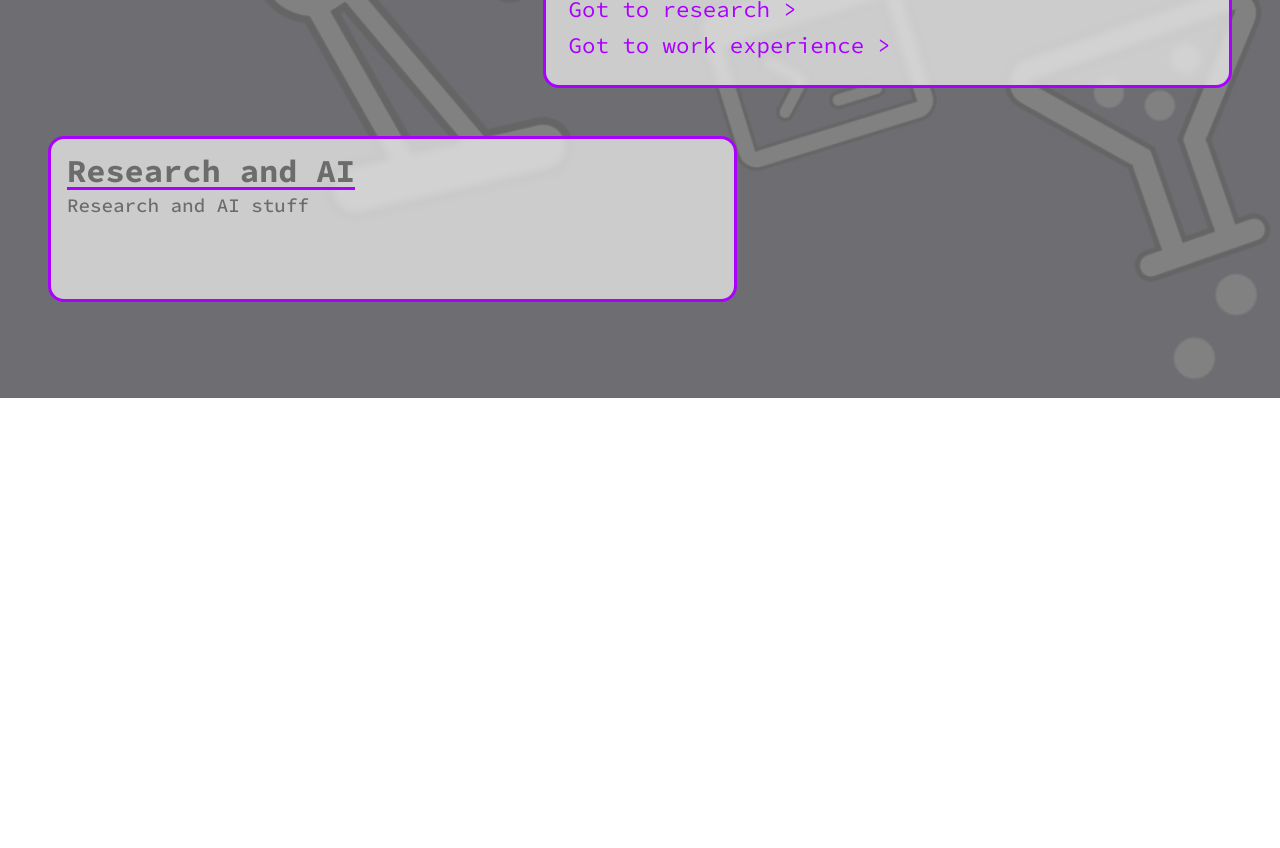
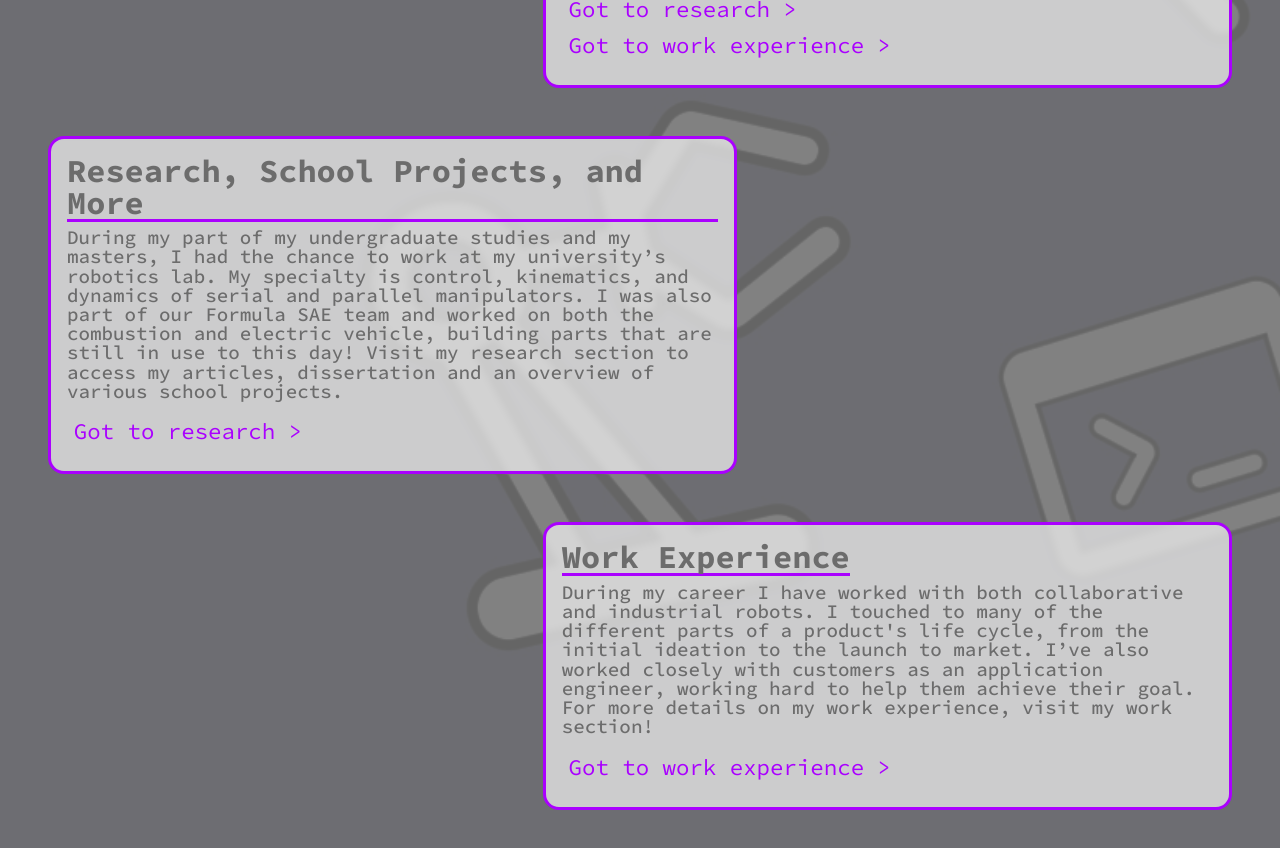
Before and after one commit to GabrielBoucher91/MyPortfolio, an Angular app: page /EN in a window 1280 px wide. Shown: the part 860-1708 px from the top of the page. Before the commit the page ends 1258 px from the top, so only its background shows below. Built offline with nearby package versions, Linux system fonts and the light colour scheme.

Commit message:
Sticky top bar and finished most of the about section

```diff
--- a/src/app/english/about-english/about-english.component.html
+++ b/src/app/english/about-english/about-english.component.html
@@ -26,9 +26,30 @@
     </app-about-card>
   </div>
   <div class="left">
-    <app-about-card>
-      <div title>Research and AI</div>
-      <div content>Research and AI stuff</div>
+    <app-about-card [links]="researchLink">
+      <div title>Research, School Projects, and More</div>
+      <div content>
+        During my part of my undergraduate studies and my masters, I had the
+        chance to work at my university’s robotics lab. My specialty is control,
+        kinematics, and dynamics of serial and parallel manipulators. I was also
+        part of our Formula SAE team and worked on both the combustion and
+        electric vehicle, building parts that are still in use to this day!
+        Visit my research section to access my articles, dissertation and an
+        overview of various school projects.
+      </div>
+    </app-about-card>
+  </div>
+  <div class="right">
+    <app-about-card [links]="workLink">
+      <div title>Work Experience</div>
+      <div content>
+        During my career I have worked with both collaborative and industrial
+        robots. I touched to many of the different parts of a product's life
+        cycle, from the initial ideation to the launch to market. I’ve also
+        worked closely with customers as an application engineer, working hard
+        to help them achieve their goal. For more details on my work experience,
+        visit my work section!
+      </div>
     </app-about-card>
   </div>
 </main>
--- a/src/app/english/about-english/about-english.component.ts
+++ b/src/app/english/about-english/about-english.component.ts
@@ -11,6 +11,8 @@ export class AboutEnglishComponent implements OnInit {
     { url: '/research', caption: 'Got to research' },
     { url: '/work', caption: 'Got to work experience' },
   ];
+  researchLink = [{ url: '/research', caption: 'Got to research' }];
+  workLink = [{ url: '/work', caption: 'Got to work experience' }];
 
   constructor() {}
 
--- a/src/app/english/english-home/english-home.component.html
+++ b/src/app/english/english-home/english-home.component.html
@@ -1,2 +1,2 @@
-<app-navbar></app-navbar>
+<div class="sticky"><app-navbar></app-navbar></div>
 <router-outlet></router-outlet>
--- a/src/app/english/english-home/english-home.component.scss
+++ b/src/app/english/english-home/english-home.component.scss
@@ -0,0 +1,5 @@
+.sticky {
+  position: sticky;
+  top: 0;
+  z-index: 1;
+}
--- a/src/app/first-load/first-load.component.scss
+++ b/src/app/first-load/first-load.component.scss
@@ -8,6 +8,7 @@
   right: 0;
   bottom: 0;
   background-color: var(--primary-blue);
+  z-index: 1000;
 }
 
 .animation-container {
--- a/src/app/shared/shared.module.ts
+++ b/src/app/shared/shared.module.ts
@@ -3,9 +3,10 @@ import { CommonModule } from '@angular/common';
 import { NavbarComponent } from './navbar/navbar.component';
 import { RouterModule } from '@angular/router';
 import { AboutCardComponent } from './about-card/about-card.component';
+import { SkillPanelComponent } from './skill-panel/skill-panel.component';
 
 @NgModule({
-  declarations: [NavbarComponent, AboutCardComponent],
+  declarations: [NavbarComponent, AboutCardComponent, SkillPanelComponent],
   imports: [CommonModule, RouterModule],
   exports: [NavbarComponent, AboutCardComponent],
 })
--- /dev/null
+++ b/src/app/shared/skill-panel/skill-panel.component.html
@@ -0,0 +1 @@
+<p>skill-panel works!</p>
--- /dev/null
+++ b/src/app/shared/skill-panel/skill-panel.component.ts
@@ -0,0 +1,15 @@
+import { Component, OnInit } from '@angular/core';
+
+@Component({
+  selector: 'app-skill-panel',
+  templateUrl: './skill-panel.component.html',
+  styleUrls: ['./skill-panel.component.scss']
+})
+export class SkillPanelComponent implements OnInit {
+
+  constructor() { }
+
+  ngOnInit(): void {
+  }
+
+}
```
Also changed, not shown: src/app/shared/skill-panel/skill-panel.component.scss (added), 1 other file (tests, documents, lock files or other folders).
